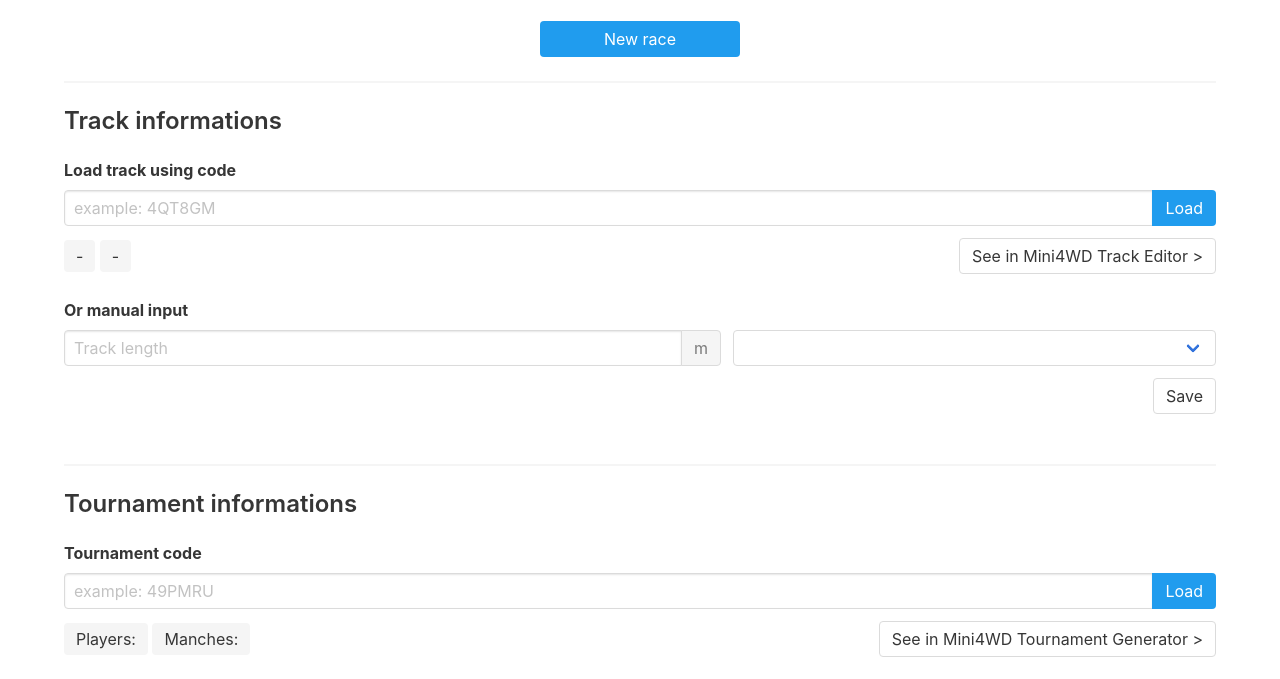
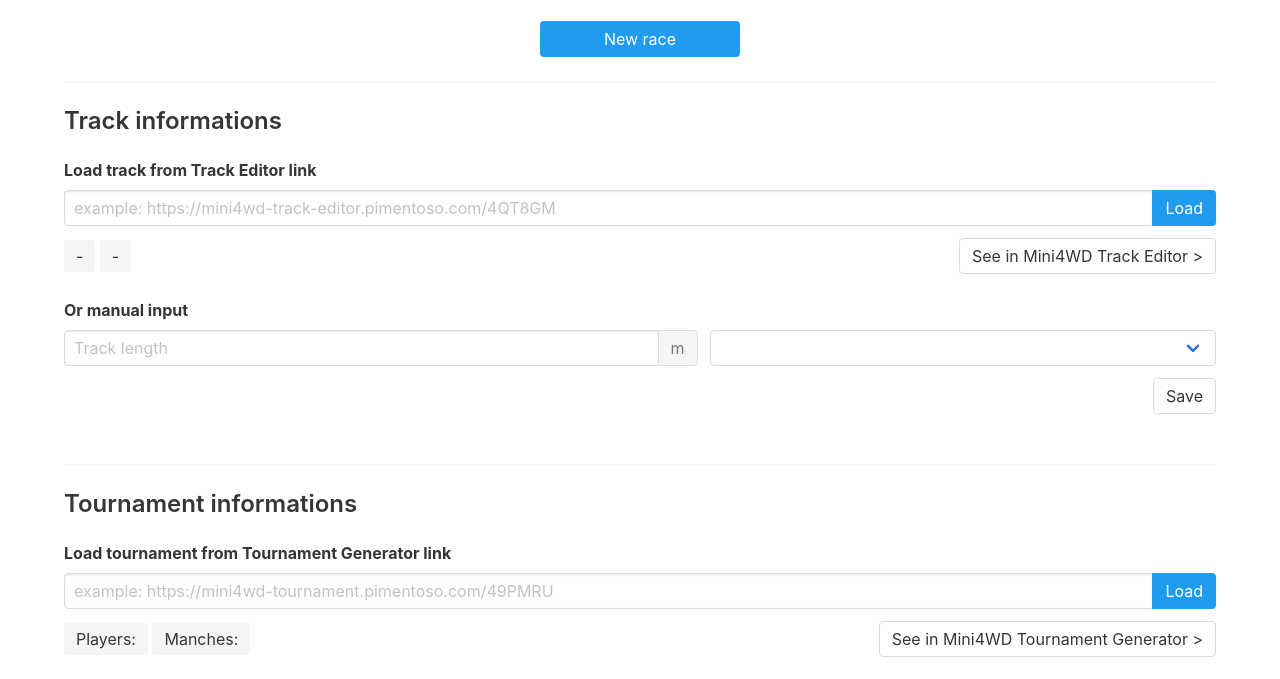
Before and after one commit to Pimentoso/mini4wdchrono, an Electron app: page index.html in a window 1280 px wide. Shown: the part 121-800 px from the top of the page. Drawn offline with nearby package versions, Linux system fonts and the light colour scheme; no server answers.

Commit message:
handle loading of tracks and tournaments from full url

```diff
--- a/index.html
+++ b/index.html
@@ -98,10 +98,10 @@
 		<p class="title is-4">Track informations</p>
 
 		<div class="container">
-			<label class="label">Load track using code</label>
+			<label class="label">Load track from Track Editor link</label>
 			<div class="field has-addons">
 				<div class="control" style="width: 100%;">
-					<input id="js-input-track-code" class="input" type="text" placeholder="example: 4QT8GM" value="">
+					<input id="js-input-track-code" class="input" type="text" placeholder="example: https://mini4wd-track-editor.pimentoso.com/4QT8GM" value="">
 				</div>
 				<div class="control">
 					<a id="js-load-track" class="button is-info">
@@ -141,7 +141,7 @@
 						<p class="control">
 							<div class="select is-fullwidth">
 								<select id="js-track-order-manual">
-								<option>Lane order</option>
+								<option value="" disabled selected>Select lane order</option>
 								<option value="1-2-3">1-2-3-1</option>
 								<option value="1-3-2">1-3-2-1</option>
 								</select>
@@ -168,10 +168,10 @@
 		<p class="title is-4">Tournament informations</p>
 
 		<div class="container">
-			<label class="label">Tournament code</label>
+			<label class="label">Load tournament from Tournament Generator link</label>
 			<div class="field has-addons">
 				<div class="control" style="width: 100%;">
-					<input id="js-input-tournament-code" class="input" type="text" placeholder="example: 49PMRU" value="">
+					<input id="js-input-tournament-code" class="input" type="text" placeholder="example: https://mini4wd-tournament.pimentoso.com/49PMRU" value="">
 				</div>
 				<div class="control">
 					<a id="js-load-tournament" class="button is-info">
--- a/js/client.js
+++ b/js/client.js
@@ -157,7 +157,7 @@ const showTrackDetails = () => {
 			$('#js-track-order-manual').val(currTrack.order.join('-'));
 		}
 		else {
-			$('#js-input-track-code').val(currTrack.code);
+			$('#js-input-track-code').val(currTrack.url);
 			$('#js-track-length').text('Length: ' + currTrack.length + ' m');
 			$('#js-track-order').text('Lane order: ' + currTrack.order + ',1');
 			$('#js-link-track').attr('href', currTrack.view_url);
@@ -175,6 +175,7 @@ const showTrackDetails = () => {
 
 const showTournamentDetails = () => {
 	if (currTournament) {
+		$('#js-input-tournament-code').val(currTournament.url);
 		$('#js-tournament-players').text('Players: ' + currTournament.players.length);
 		$('#js-tournament-manches').text('Manches: ' + currTournament.manches.length);
 		$('#js-link-tournament').attr('href', currTournament.url);
@@ -388,7 +389,7 @@ const keydown = (keyCode) => {
 
 // load track info from API
 const loadTrack = () => {
-	let code = $('#js-input-track-code').val();
+	let code = $('#js-input-track-code').val().slice(-6);
 	$('#js-input-track-code').removeClass('is-danger');
 	$.getJSON('https://mini4wd-track-editor.pimentoso.com/api/track/' + code)
 	.done((obj) => {
@@ -409,7 +410,7 @@ const setTrackManual = (length, order) => {
 
 // load tournament info from API
 const loadTournament = () => {
-	let code = $('#js-input-tournament-code').val();
+	let code = $('#js-input-tournament-code').val().slice(-6);
 	$('#js-input-tournament-code').removeClass('is-danger');
 	$.getJSON('https://mini4wd-tournament.pimentoso.com/api/tournament/' + code)
 	.done((obj) => {
```
